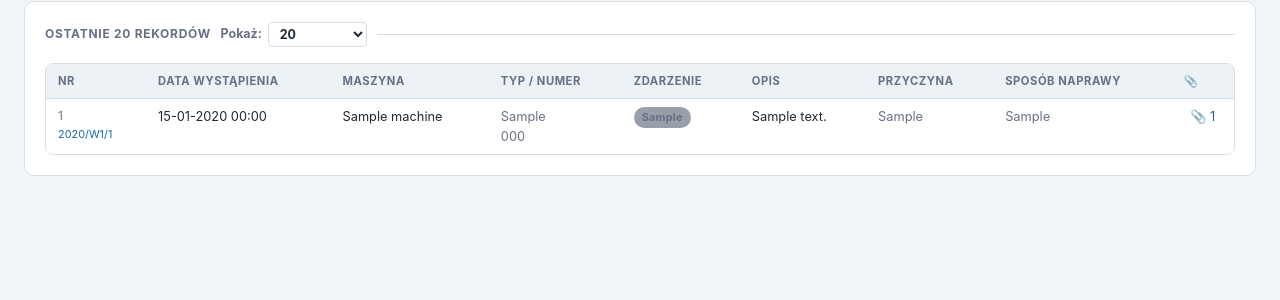
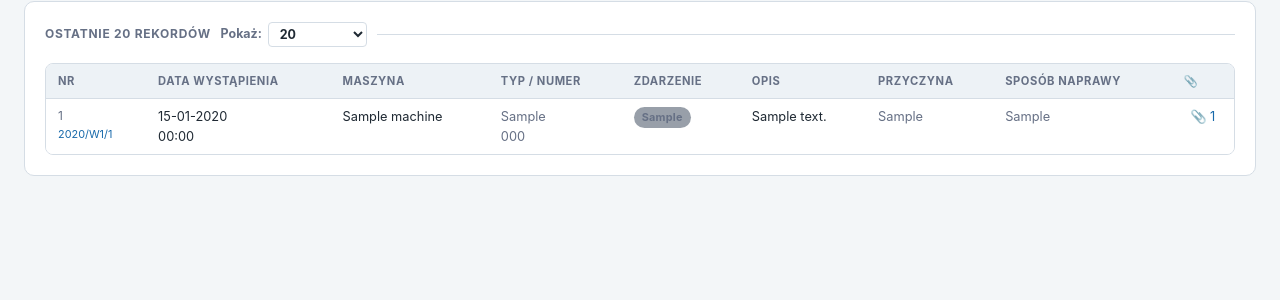
Before and after one commit to truecapehorn/Tygodniowy-raport-zdarzen, a Flask app: page / in a window 1280 px wide. Shown: the part 125-425 px from the top of the page. Run offline with Flask 3, Linux system fonts and the light colour scheme; the visitor is signed in with stand-in values (Sample User, id 1); data comes from the database, SQL or seed files in the repository; tables that the repository leaves empty hold one stand-in row (values such as "Sample post").

Commit message:
zmiana sposobu wyswietlania daty w komurkach tabel. gg:mm w nowej linii

```diff
--- a/templates/filter_export.html
+++ b/templates/filter_export.html
@@ -98,7 +98,7 @@
                 {% for r in filtered_records %}
                 <tr class="record-row" data-id="{{ r.id }}">
                     <td class="td-id">{{ r.id }}<br><span class="td-week">{{ r.record_year }}/W{{ r.record_week }}/{{ r.week_sequence }}</span></td>
-                    <td style="white-space:nowrap;">{{ r.occurrence_at|datetime }}</td>
+                    <td style="white-space:pre-line;">{{ r.occurrence_at|datetime|replace(' ', '\n', 1) }}</td>
                     <td>{{ r.name }}</td>
                     <td class="text-muted">{{ r.machine_type }}<br>{{ r.serial_number }}</td>
                     <td>{{ event_badge(r.event_type) }}</td>
--- a/templates/index.html
+++ b/templates/index.html
@@ -53,7 +53,7 @@
                 {% for r in latest_records %}
                 <tr class="record-row" data-id="{{ r.id }}" data-downtime="{{ r.downtime_hours }}" data-cost="{{ r.total_cost }}">
                     <td class="td-id">{{ r.id }}<br><span class="td-week">{{ r.record_year }}/W{{ r.record_week }}/{{ r.week_sequence }}</span></td>
-                    <td style="white-space:nowrap;">{{ r.occurrence_at|datetime }}</td>
+                    <td style="white-space:pre-line;">{{ r.occurrence_at|datetime|replace(' ', '\n', 1) }}</td>
                     <td>{{ r.name }}</td>
                     <td class="text-muted">{{ r.machine_type }}<br>{{ r.serial_number }}</td>
                     <td>{{ event_badge(r.event_type) }}</td>
```
Also changed, not shown: tests/test_app.py (+6 -2 lines).
